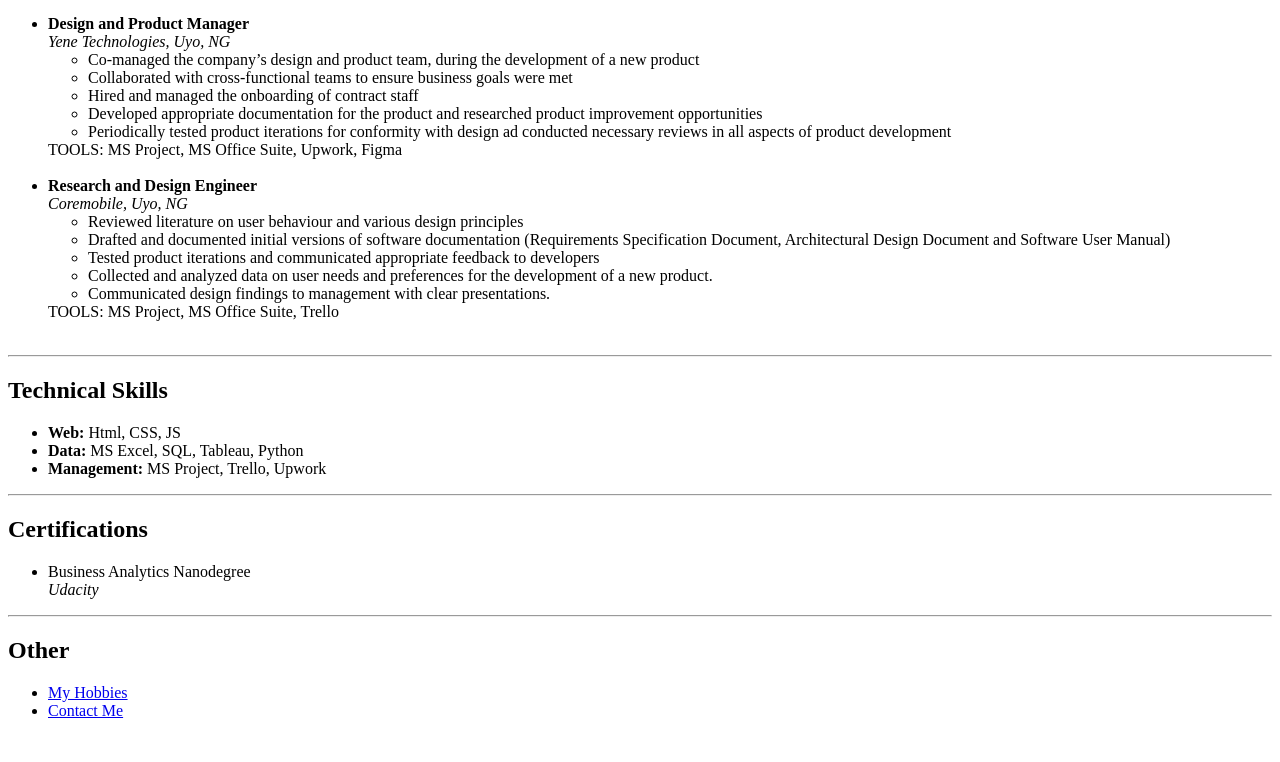
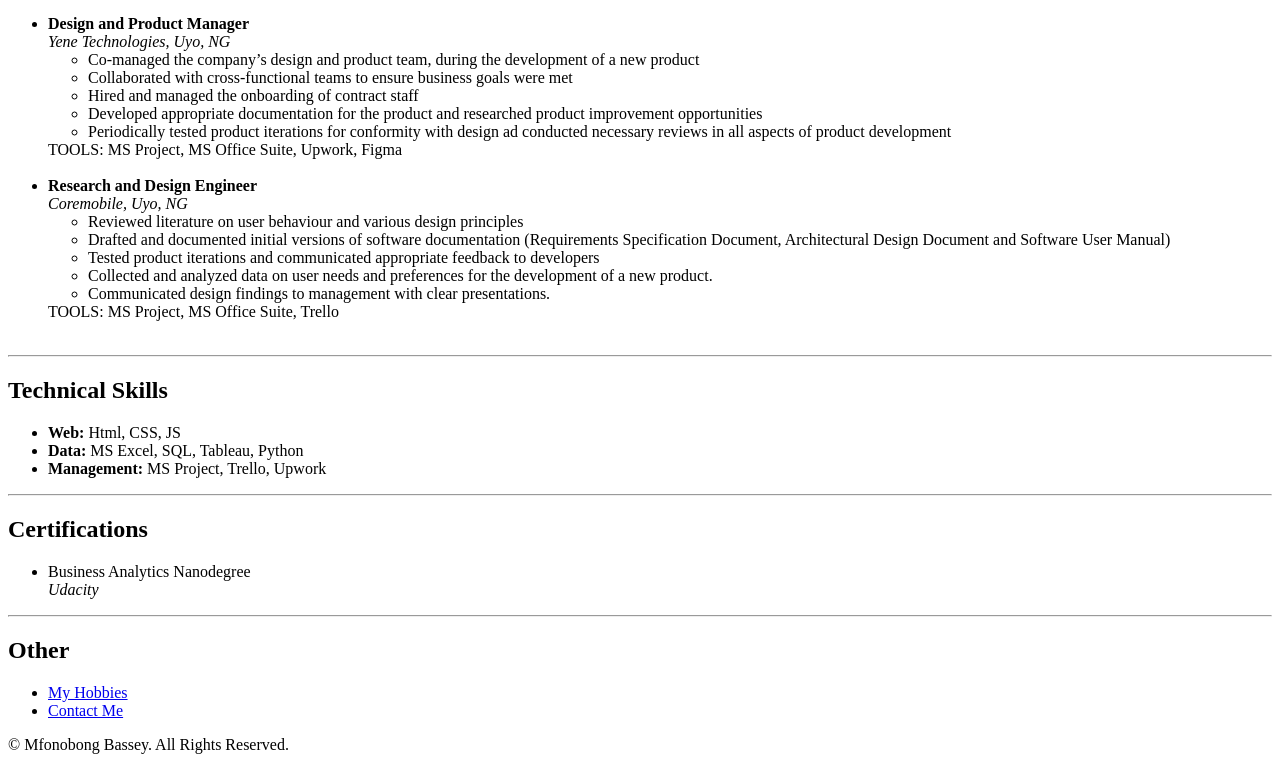
Before and after one commit to Embassey/html-resume, a plain HTML site: page index.html in a window 1280 px wide. Shown: the part 607-1369 px from the top of the page. Before the commit the page ends 1343 px from the top, so only its background shows below. Drawn offline with Linux system fonts and the light colour scheme.

Commit message:
Update Footer index.html

```diff
--- a/index.html
+++ b/index.html
@@ -110,4 +110,8 @@
         </ul>
 </body>
 
+<footer>
+    © Mfonobong Bassey. All Rights Reserved.
+</footer>
+
 </html>
```
